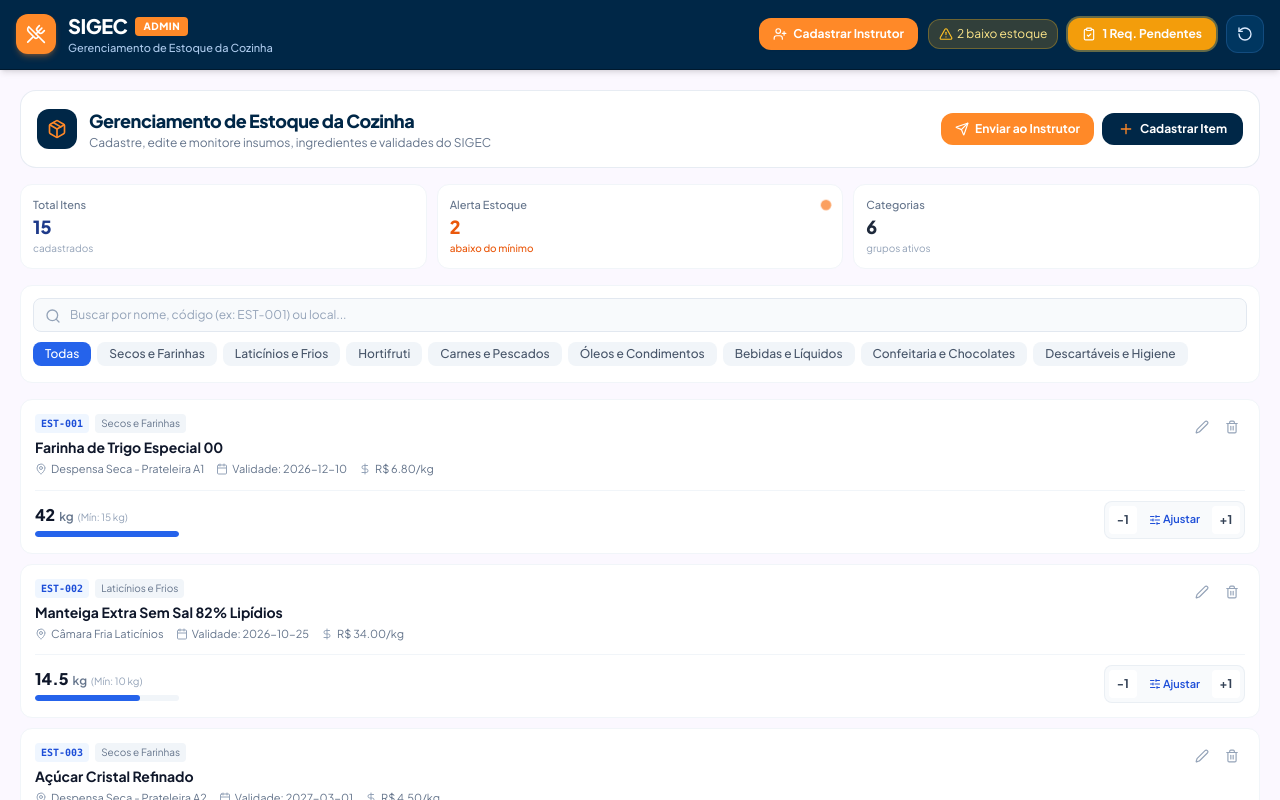
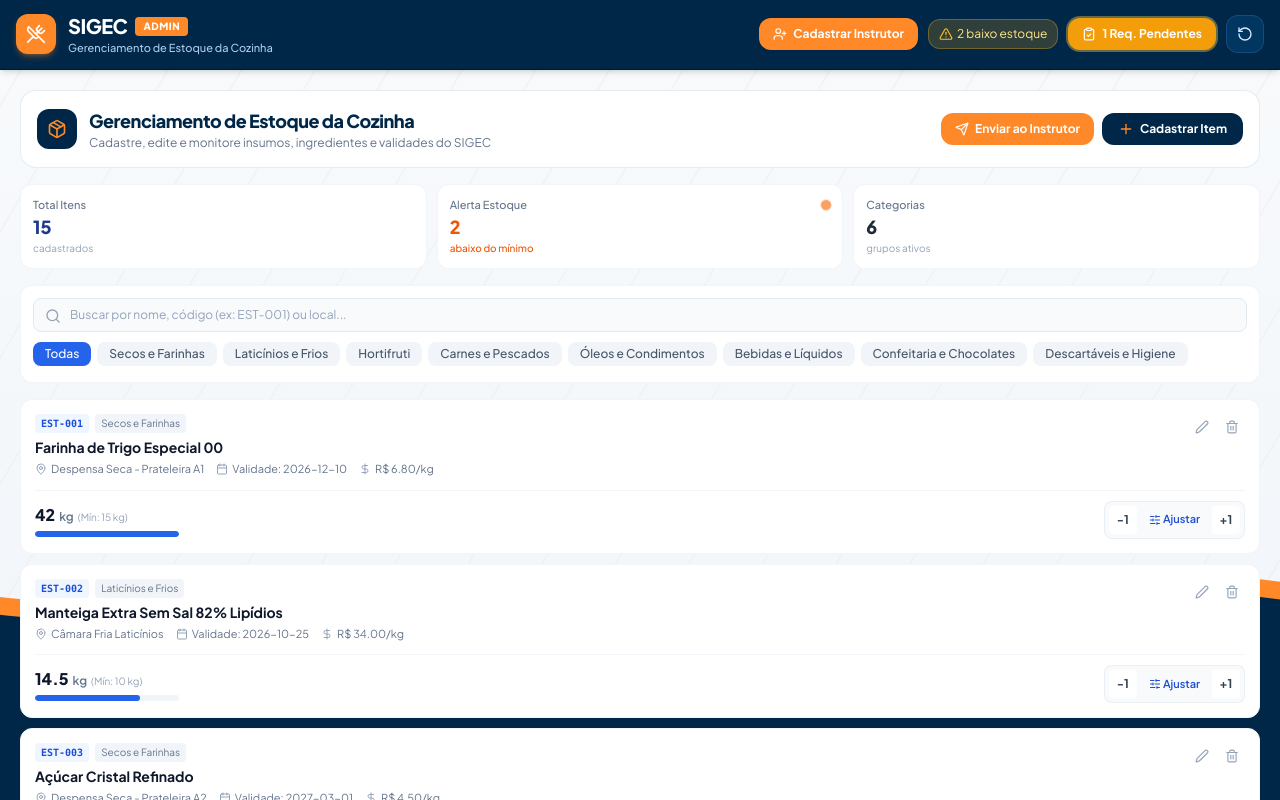
Before and after one commit to JankledsonRodriguez/Administrador-Mobile-, a React (Vite) app: page / in a window 1280 px wide. Shown: the top 800 px of the page. Built offline with nearby package versions, Linux system fonts and the light colour scheme.

Commit message:
Apply corporate SIGEC background image with diagonal texturing, orange accent line, and navy bottom wave

```diff
--- a/src/App.tsx
+++ b/src/App.tsx
@@ -39,11 +39,11 @@ const MainAppContent: React.FC = () => {
   };
 
   return (
-    <div className="min-h-screen bg-[#fbf8ff] text-[#002747] flex flex-col items-center">
+    <div className="min-h-screen sigec-app-bg text-[#002747] flex flex-col items-center">
       <ToastContainer />
 
       {/* Main Container Wrapper - Optimized for Mobile View */}
-      <div className="w-full min-h-screen bg-[#fbf8ff] flex flex-col overflow-x-hidden">
+      <div className="w-full min-h-screen flex flex-col overflow-x-hidden relative z-10">
         {/* Application Header */}
         <Header
           onOpenRequisitions={() => setActiveTab('requisicoes')}
--- a/src/index.css
+++ b/src/index.css
@@ -5,10 +5,22 @@
 @layer base {
   body {
     font-family: 'Plus Jakarta Sans', system-ui, -apple-system, BlinkMacSystemFont, 'Segoe UI', Roboto, Oxygen, Ubuntu, Cantarell, sans-serif;
-    background-color: #fbf8ff;
+    background-color: #f8fafc;
     color: #002747;
     -webkit-tap-highlight-color: transparent;
+    margin: 0;
+    padding: 0;
   }
+}
+
+/* Custom SIGEC Corporate Background Image */
+.sigec-app-bg {
+  background-image: url('./assets/sigec_bg.svg');
+  background-size: cover;
+  background-position: center;
+  background-attachment: fixed;
+  min-height: 100vh;
+  position: relative;
 }
 
 /* Custom scrollbar for mobile lists */
```
Also changed, not shown: src/assets/sigec_bg.svg (added).
